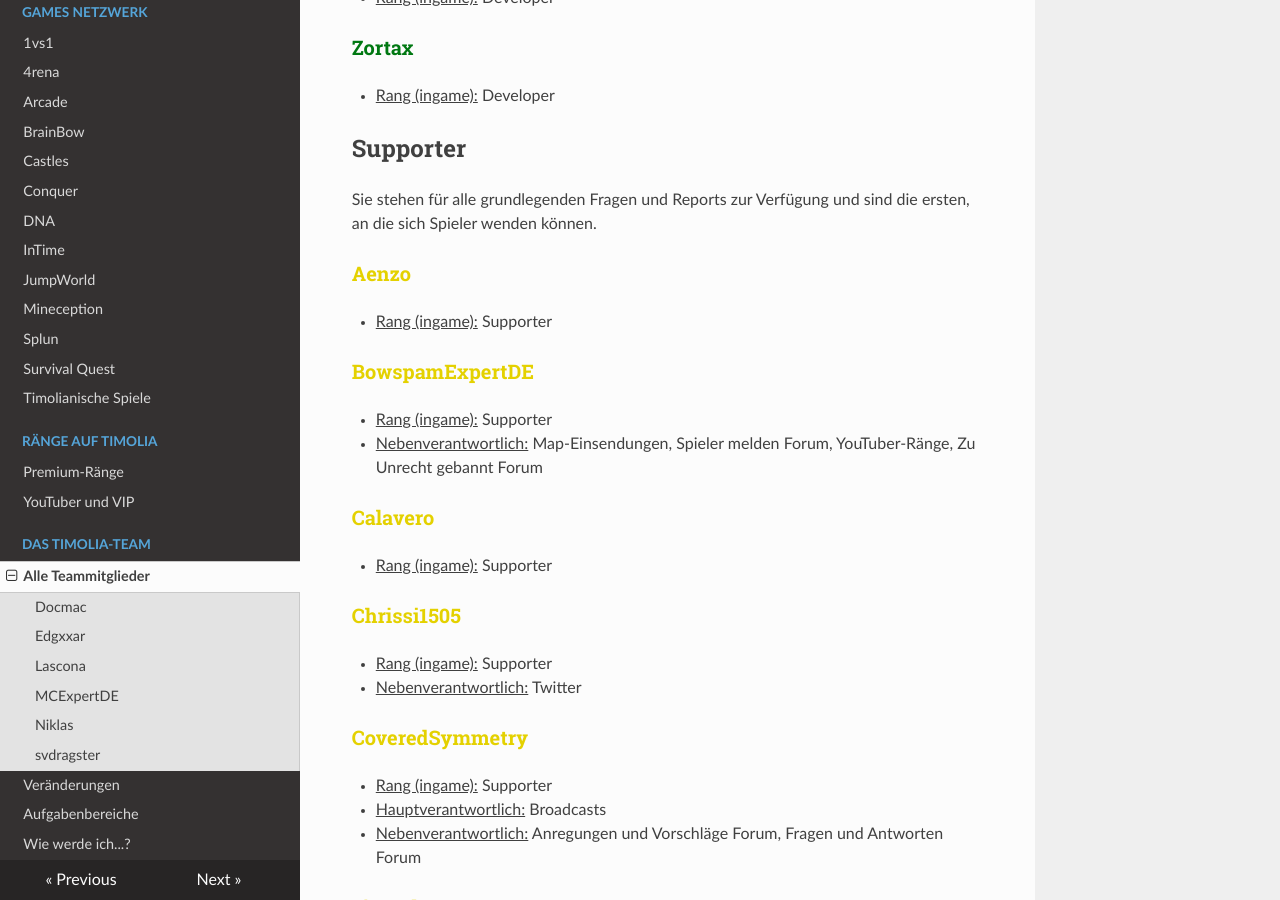
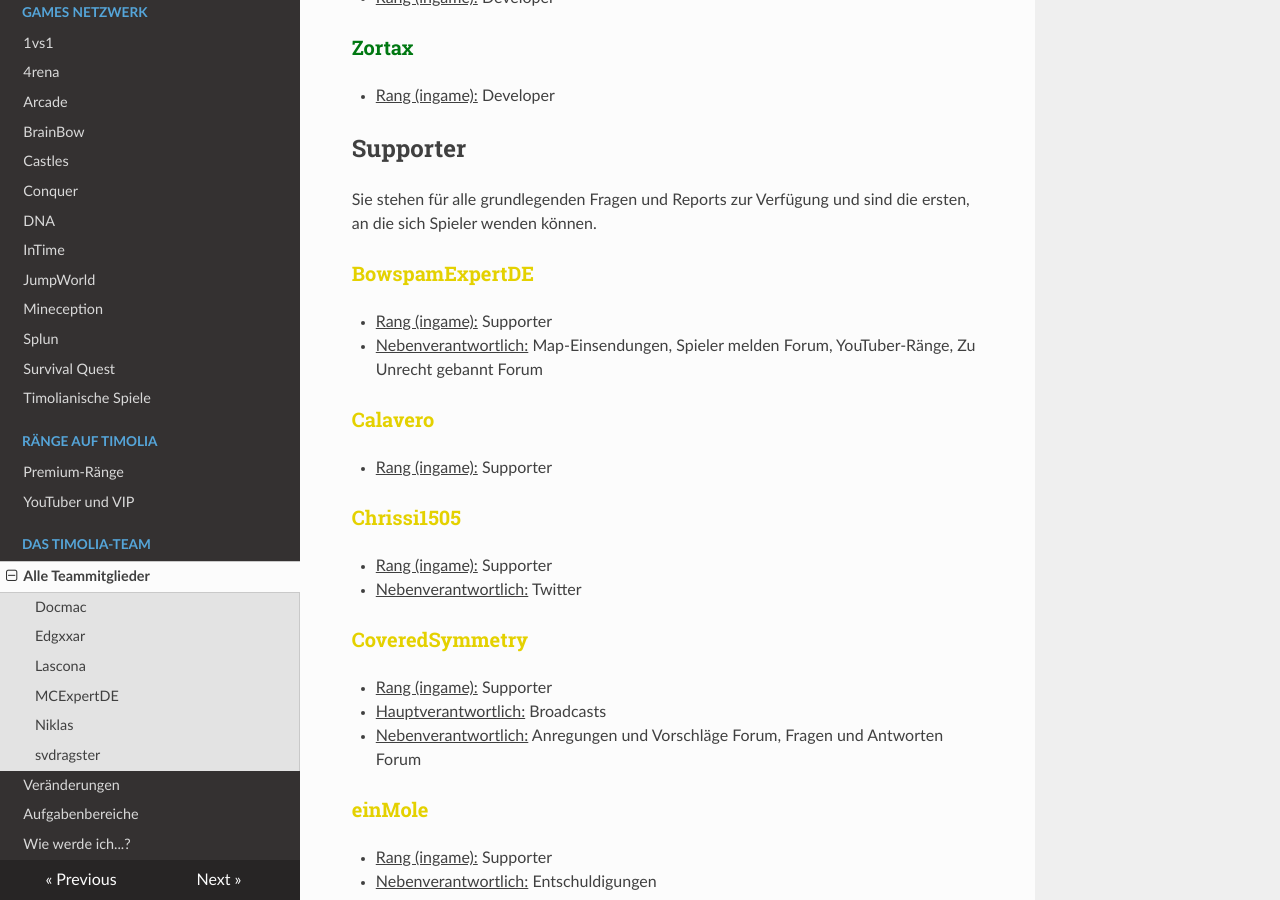
Before and after one commit to TimoliaDE/HowTo, an MkDocs documentation site: the page built from docs/team/members.md, in a window 1280 px wide and 900 px high, scrolled down 3371 px. Built offline with MkDocs 1.6.1, drawn with Linux system fonts in a browser that asks for light colours; nearby versions of some CDN libraries; old or Windows-style settings are respelled for this version of MkDocs.

Commit message:
Update members.md

```diff
--- a/docs/team/members.md
+++ b/docs/team/members.md
@@ -108,9 +108,6 @@ Sie kümmern sich um die Timolia-Plugins, entwickeln neue Features und Spielmodi
 ## Supporter
 
 Sie stehen für alle grundlegenden Fragen und Reports zur Verfügung und sind die ersten, an die sich Spieler wenden können.
-
-### <strong><span style="color:#E4D100">Aenzo</span></strong>
-- <u>Rang (ingame):</u> Supporter
 
 ### <strong><span style="color:#E4D100">BowspamExpertDE</span></strong>
 - <u>Rang (ingame):</u> Supporter
```
